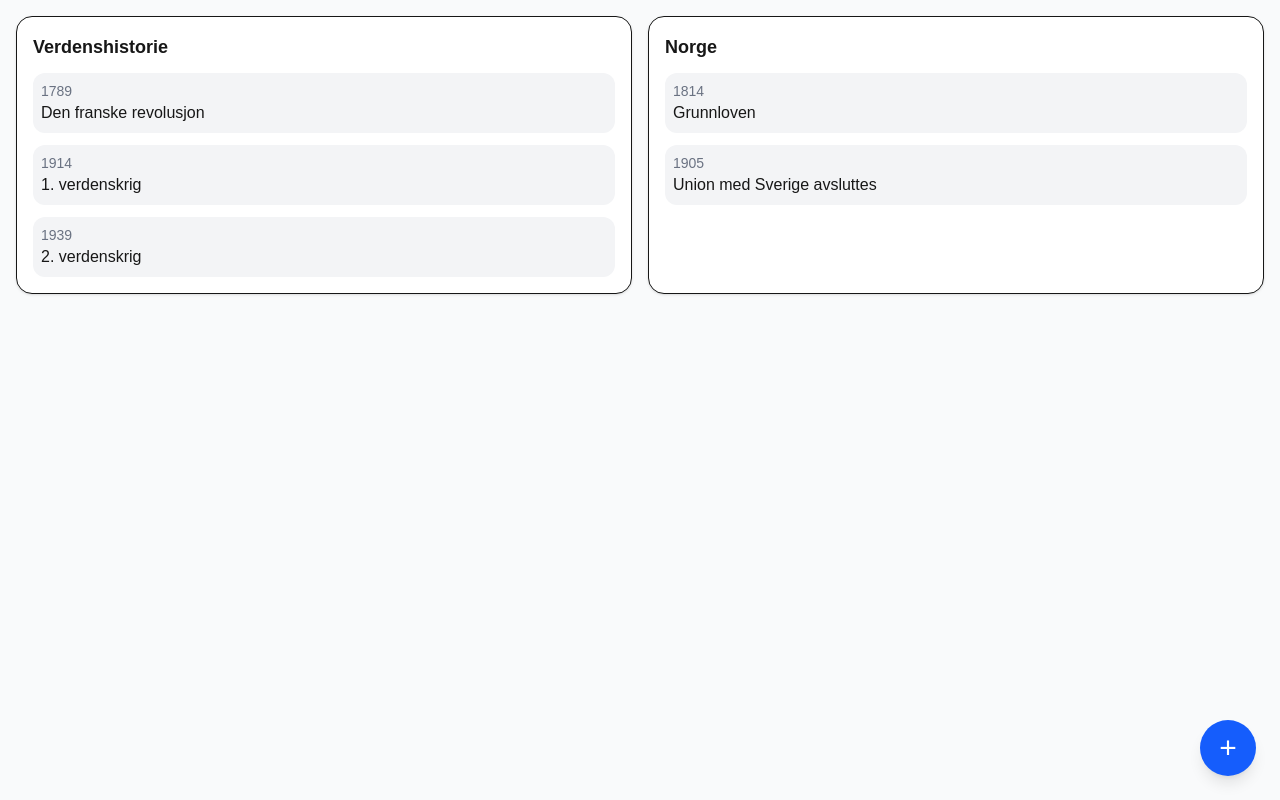
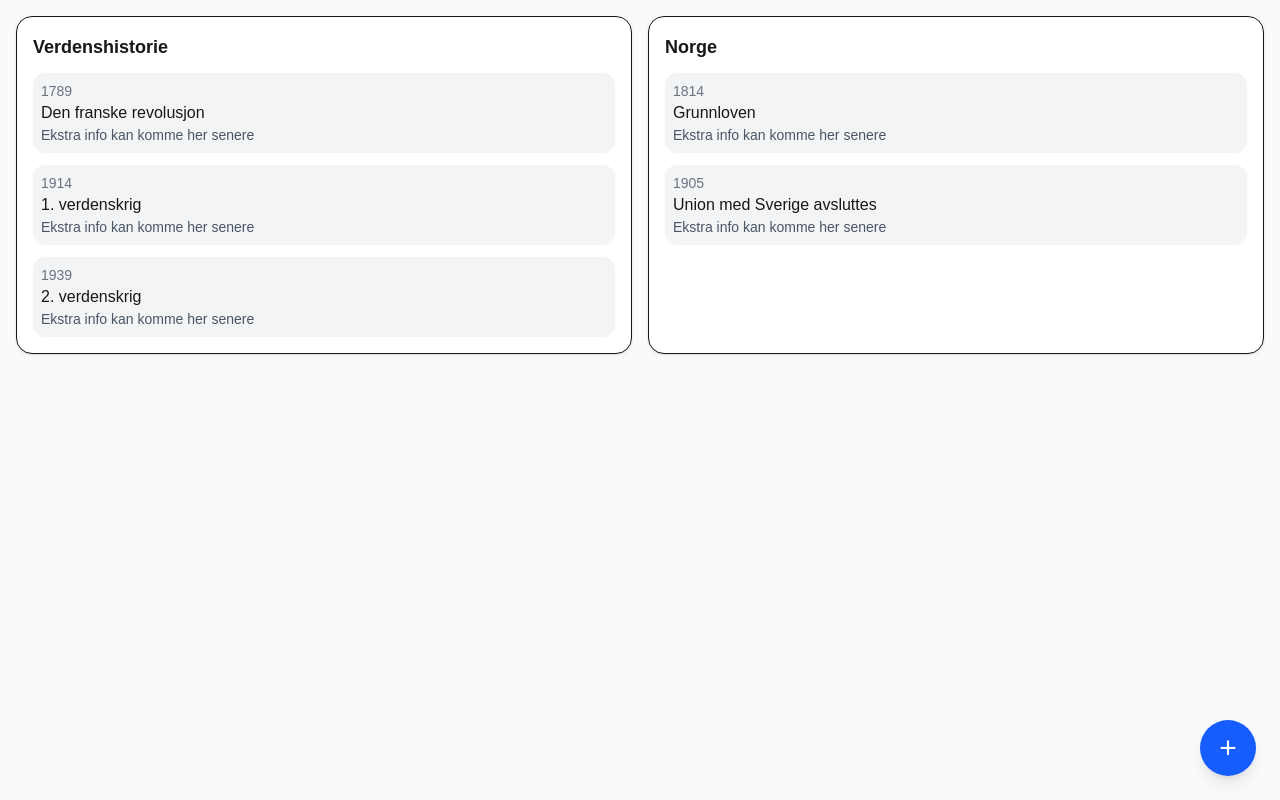
Before and after one commit to smogaard/history-timeline-app, a Next.js app: page / in a window 1280 px wide. Built offline with nearby package versions, Linux system fonts and the light colour scheme.

Commit message:
Smart komprimering basert på antall hjul

```diff
--- a/src/components/TimelineColumn.tsx
+++ b/src/components/TimelineColumn.tsx
@@ -10,20 +10,42 @@ export default function TimelineColumn({
 }) {
 
 
+  const getDetailLevel = () => {
+    if (total <= 2) return "full";
+    if (total <= 4) return "medium";
+    return "compact";
+  };
+
+
   return (
     <div className="flex-1 min-w-[180px] bg-white rounded-2xl shadow p-4 border">
       <h2 className="font-bold text-lg mb-3">{timeline.title}</h2>
 
       <div className="flex flex-col gap-3">
-        {timeline.events.map((event) => (
-          <div
-            key={event.id}
-            className="p-2 rounded-xl bg-gray-100"
-          >
-            <div className="text-sm text-gray-500">{event.year}</div>
-            <div className="font-medium">{event.title}</div>
-          </div>
-        ))}
+        {timeline.events.map((event) => {
+          const detail = getDetailLevel();
+
+          return (
+            <div key={event.id} className="p-2 rounded-xl bg-gray-100">
+
+              {/* ALLTID synlig */}
+              <div className="text-sm text-gray-500">{event.year}</div>
+
+              {/* Medium + full */}
+              {detail !== "compact" && (
+                <div className="font-medium">{event.title}</div>
+              )}
+
+              {/* Kun full */}
+              {detail === "full" && (
+                <div className="text-sm text-gray-600">
+                  Ekstra info kan komme her senere
+                </div>
+              )}
+
+            </div>
+          );
+        })}
       </div>
     </div>
   );
```
